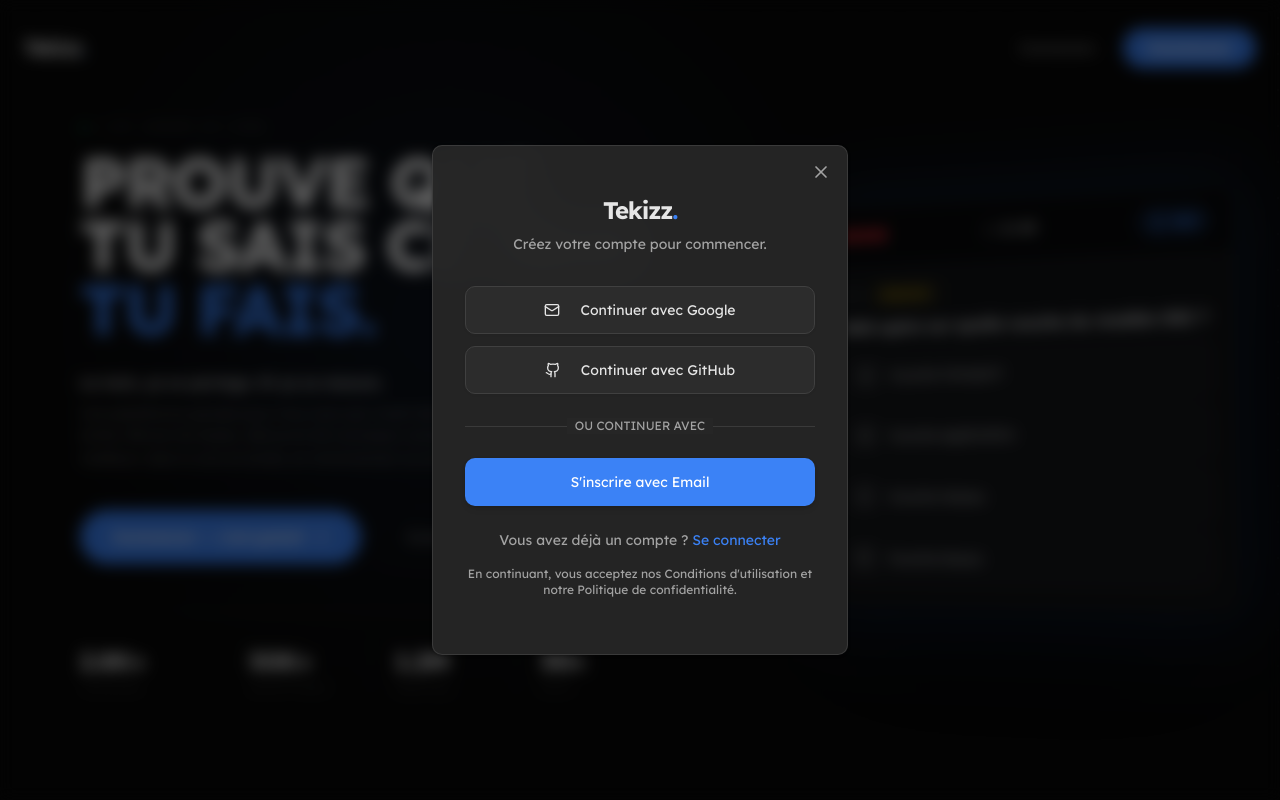
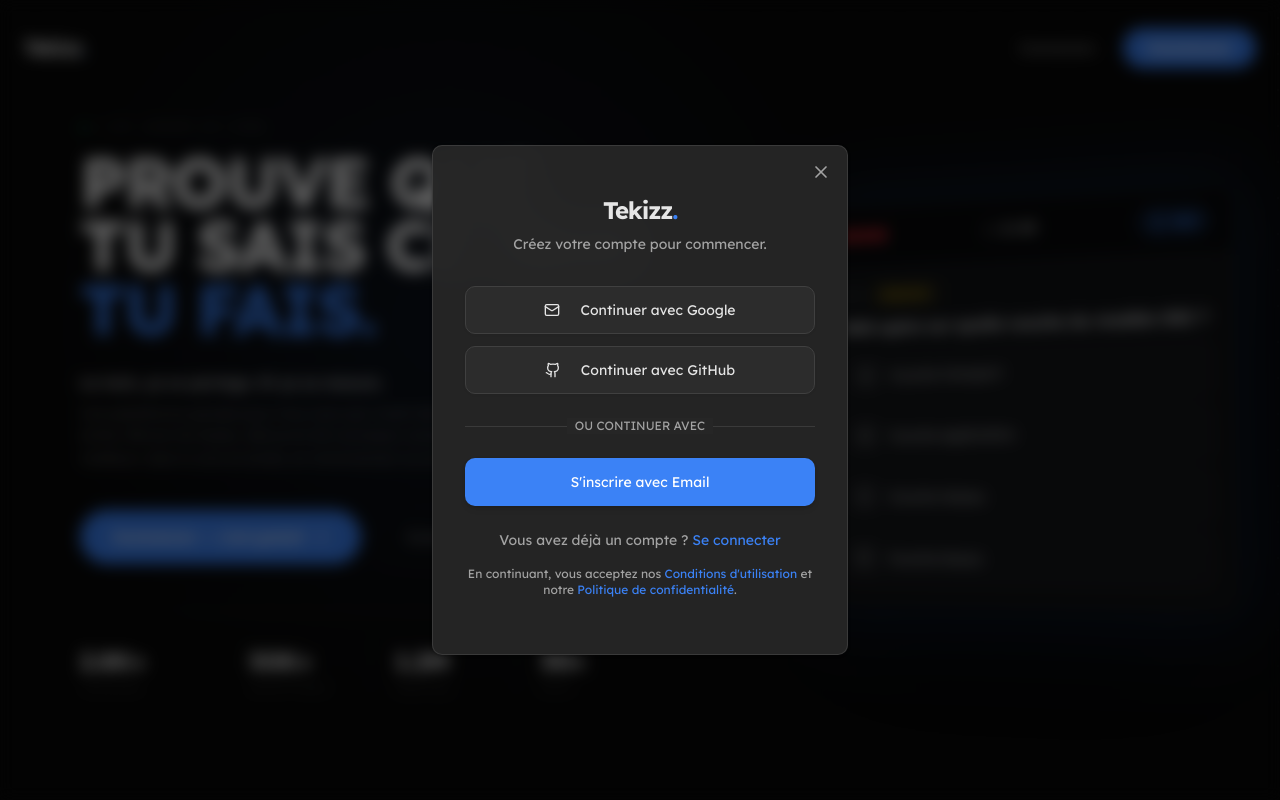
Before and after one commit to Annouuuuuuu/Tekkiz, a React (Vite) app in the folder frontend/: page / in a window 1280 px wide. Both pictures are taken after a click on the button "Commencer". Shown: the top 800 px of the page. Built offline with nearby package versions, Linux system fonts and the light colour scheme.

Commit message:
Correction Frontend #1 Modification du titre de l/index page Scroll en arrière plan bloquer à l/ouverture du modal Liens du projet couvert (Linkedin & Github) sur le footer Implementation des liens clicables pour la politique de confidentialité & les conditions d/utilisation

```diff
--- a/frontend/index.html
+++ b/frontend/index.html
@@ -4,7 +4,7 @@
     <meta charset="UTF-8" />
     <link rel="icon" type="image/svg+xml" href="/vite.svg" />
     <meta name="viewport" content="width=device-width, initial-scale=1.0" />
-    <title>vite_react_template</title>
+    <title>Tekizz</title>
   </head>
   <body>
     <div id="root"></div>
--- a/frontend/package.json
+++ b/frontend/package.json
@@ -1,5 +1,5 @@
 {
-  "name": "vite_react_template",
+  "name": "Tekizz",
   "private": true,
   "version": "0.0.0",
   "type": "module",
--- a/frontend/src/components/auth/AuthModal.jsx
+++ b/frontend/src/components/auth/AuthModal.jsx
@@ -1,7 +1,7 @@
 import { useState, useEffect } from "react";
 import { motion, AnimatePresence } from "framer-motion";
 import { X, Github, Mail, AlertCircle } from "lucide-react";
-import { useTranslation } from "react-i18next";
+import { useTranslation, Trans } from "react-i18next";
 import { Button } from "@/components/ui/button";
 import { Card, CardContent } from "@/components/ui/card";
 import { useAuth } from "@/contexts/AuthContext";
@@ -35,6 +35,19 @@
     setShowEmailForm(false);
     setError("");
   }, [initialMode]);
+
+  // Blocage du scroll en arrière plan en cas d'ouverture du modal
+  useEffect(() => {
+    if (isOpen) {
+      document.body.style.overflow = "hidden";
+    } else {
+      document.body.style.overflow = "unset";
+    }
+
+    return () => {
+      document.body.style.overflow = "unset";
+    };
+  }, [isOpen]);
 
   const handleOAuthLogin = (provider) => {
     loginWithOAuth(provider);
@@ -369,7 +382,14 @@
 
               {/* Terms */}
               <p className="text-center text-xs text-muted-foreground mt-4">
-                {t("auth.agreeToTerms")}
+            <Trans
+            i18nKey="auth.agreeToTerms"
+            ns="common"
+            components={{
+              termsLink: <a href="/terms" className="text-primary hover:underline" />,
+              privacyLink: <a href="/privacy" className="text-primary hover:underline" />,
+            }}
+          />
               </p>
             </CardContent>
           </Card>
--- a/frontend/src/components/layout/Footer.jsx
+++ b/frontend/src/components/layout/Footer.jsx
@@ -16,10 +16,10 @@
         </span>
         <div className="flex gap-4 items-center">
           <LanguageSwitcher variant="dark" />
-          <a href="#" className="text-white/25 hover:text-primary transition-colors">
+          <a href="https://github.com/LesCracks-OS/Tekkiz" className="text-white/25 hover:text-primary transition-colors">
             <Github size={17} />
           </a>
-          <a href="#" className="text-white/25 hover:text-primary transition-colors">
+          <a href="https://www.linkedin.com/company/lescracks/" className="text-white/25 hover:text-primary transition-colors">
             <Linkedin size={17} />
           </a>
         </div>
--- a/frontend/src/i18n/locales/en/common.json
+++ b/frontend/src/i18n/locales/en/common.json
@@ -30,7 +30,7 @@
     "alreadyHaveAccount": "Already have an account?",
     "signUp": "Sign up",
     "signIn": "Sign in",
-    "agreeToTerms": "By continuing, you agree to our Terms of Service and Privacy Policy."
+    "agreeToTerms": "By continuing, you agree to our <termsLink>Terms of Service</termsLink> and <privacyLink>Privacy Policy</privacyLink>."
   },
   "sidebar": {
     "play": "Play",
--- a/frontend/src/i18n/locales/fr/common.json
+++ b/frontend/src/i18n/locales/fr/common.json
@@ -30,7 +30,7 @@
     "alreadyHaveAccount": "Vous avez déjà un compte ?",
     "signUp": "S'inscrire",
     "signIn": "Se connecter",
-    "agreeToTerms": "En continuant, vous acceptez nos Conditions d'utilisation et notre Politique de confidentialité."
+    "agreeToTerms": "En continuant, vous acceptez nos <termsLink>Conditions d'utilisation</termsLink> et notre <privacyLink>Politique de confidentialité</privacyLink>."
   },
   "sidebar": {
     "play": "Jouer",
```
